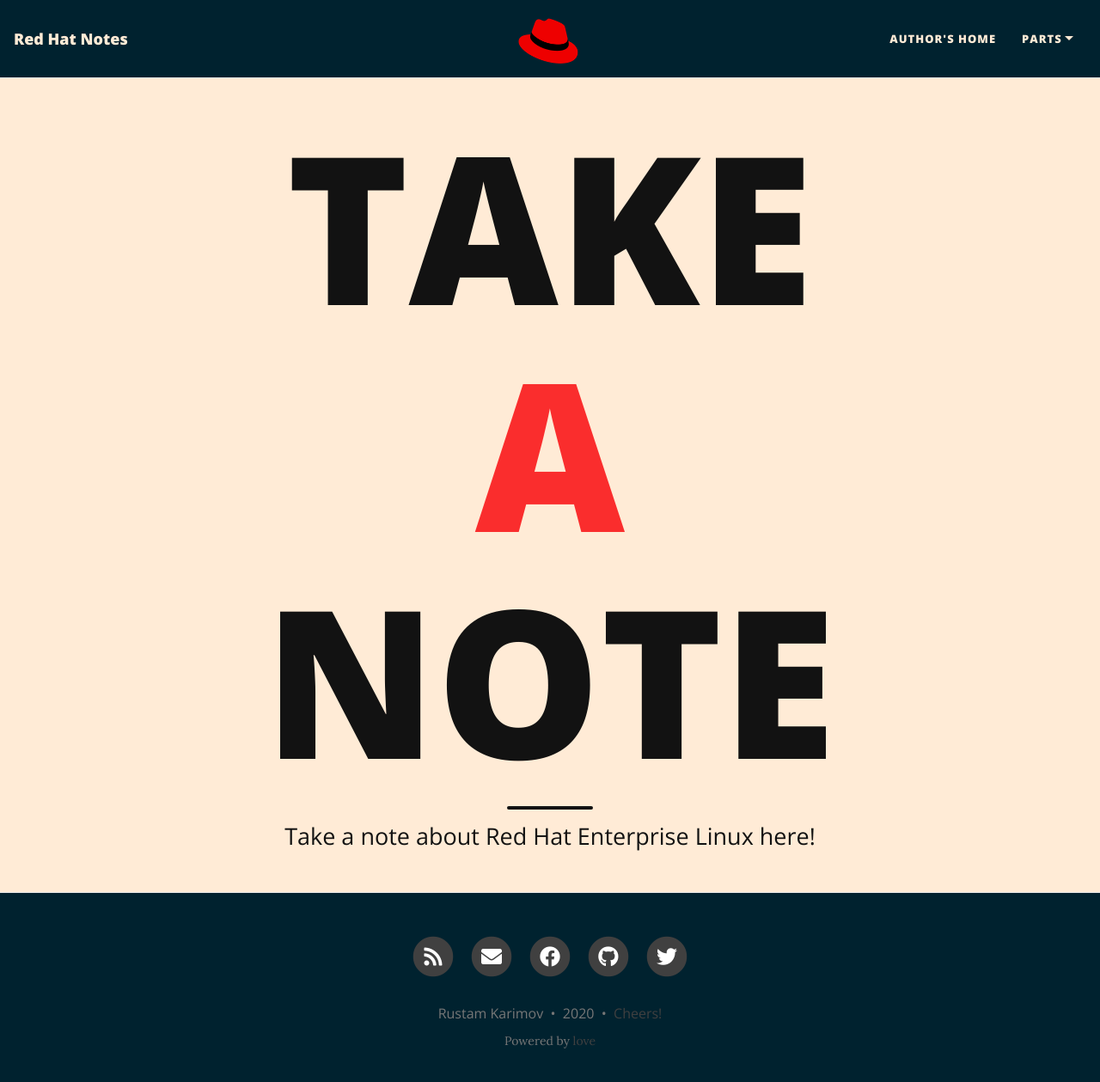
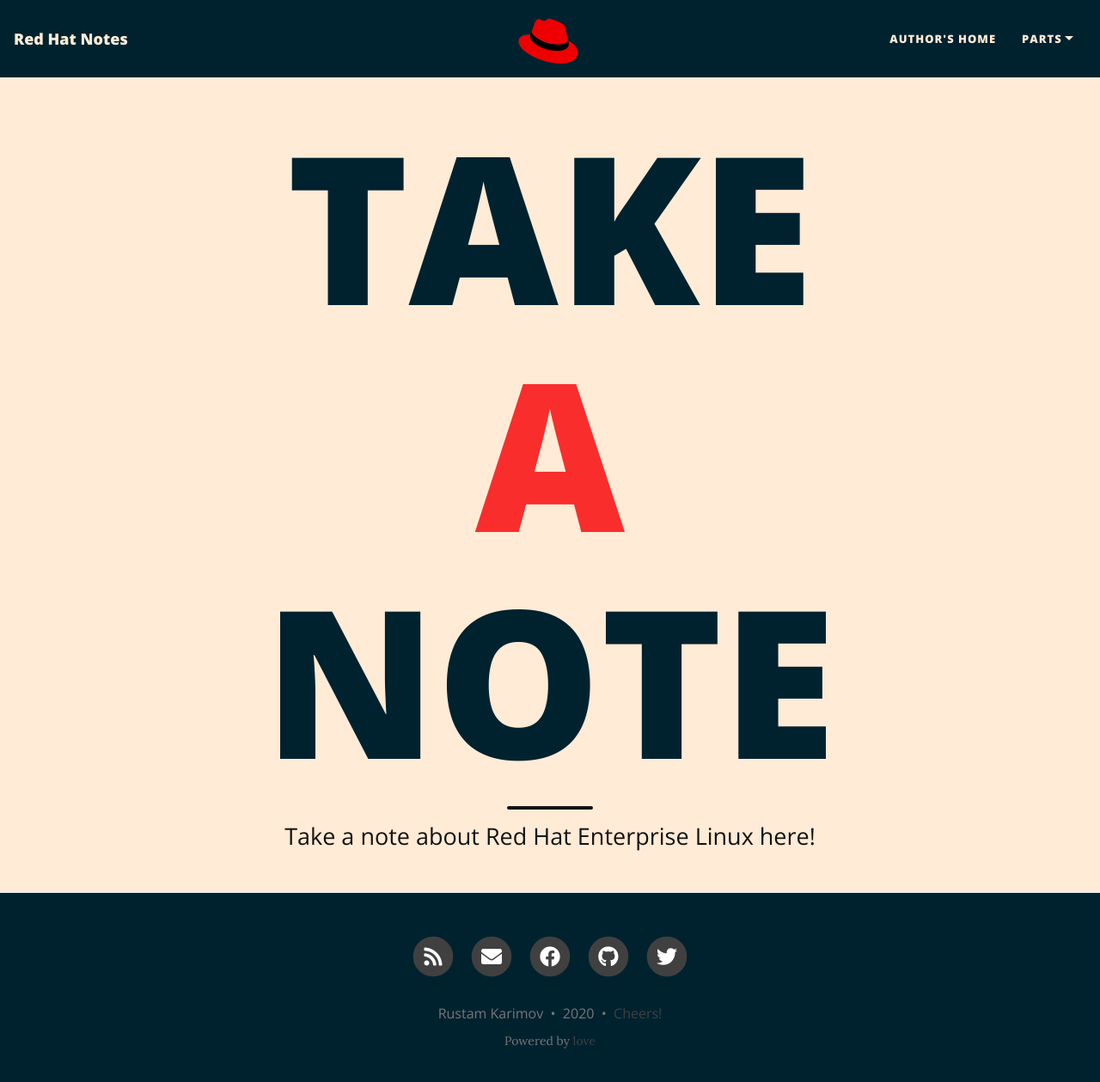
Before and after one commit to DrMohmX/takeanote, a Jekyll site: the page built from index.html, in a window 1280 px wide and 1272 px high. Shown: the top 1259 px of the window at 86% size. Built offline with Jekyll 4.4.1, drawn with Linux system fonts in a browser that asks for light colours; nearby versions of some CDN libraries; the list of posts is cut into pages by our own code.

Commit message:
Update main.html

```diff
--- a/_layouts/main.html
+++ b/_layouts/main.html
@@ -81,7 +81,7 @@
     <div class="row">
       <div class="col-xl-8 offset-xl-2 col-lg-10 offset-lg-1">
         <div class="page-heading-main">
-          <h1>TAKE
+          <h1 style="color: #00222f">TAKE
             <span class="blinking">A </span> NOTE</h1>
 
 
```
